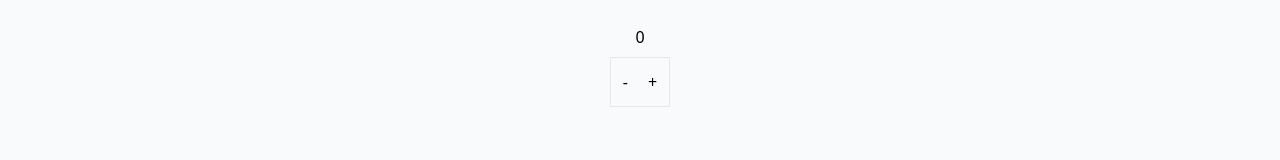
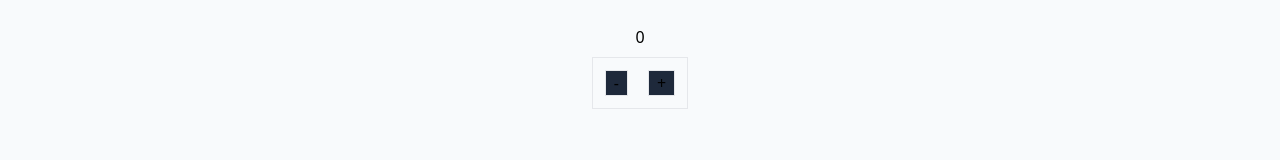
Before and after one commit to JesusVergara89/Practicing-Tailwind-01, a React (Create React App) app: page / in a window 1280 px wide. Shown: the part 579-739 px from the top of the page. Built offline with nearby package versions, Linux system fonts and the light colour scheme.

Commit message:
adding style for btns

```diff
--- a/src/components/CounterUI.js
+++ b/src/components/CounterUI.js
@@ -10,8 +10,8 @@ const CounterUI = () => {
     <section className="flex flex-col items-center justify-center mb-16">
       <p>{count}</p>
       <div className="flex justify-center gap-5 border p-3 mt-2">
-        <button onClick={() => dispatch(decrement())}>-</button>
-        <button onClick={incrementCounter}>+</button>
+        <button className="border px-2 bg-slate-800 hover:bg-slate-700" onClick={() => dispatch(decrement())}>-</button>
+        <button className="border px-2 bg-slate-800 hover:bg-slate-700" onClick={incrementCounter}>+</button>
       </div>
     </section>
   );
```
